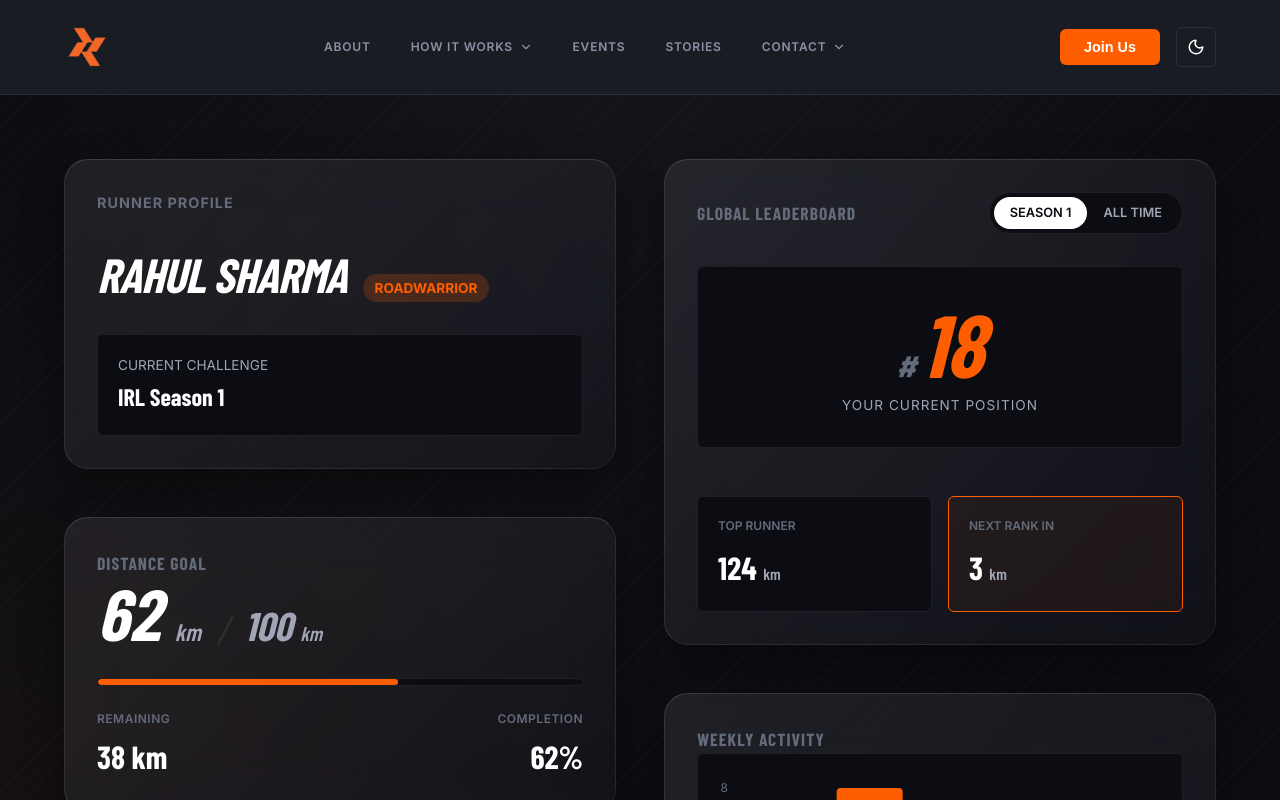
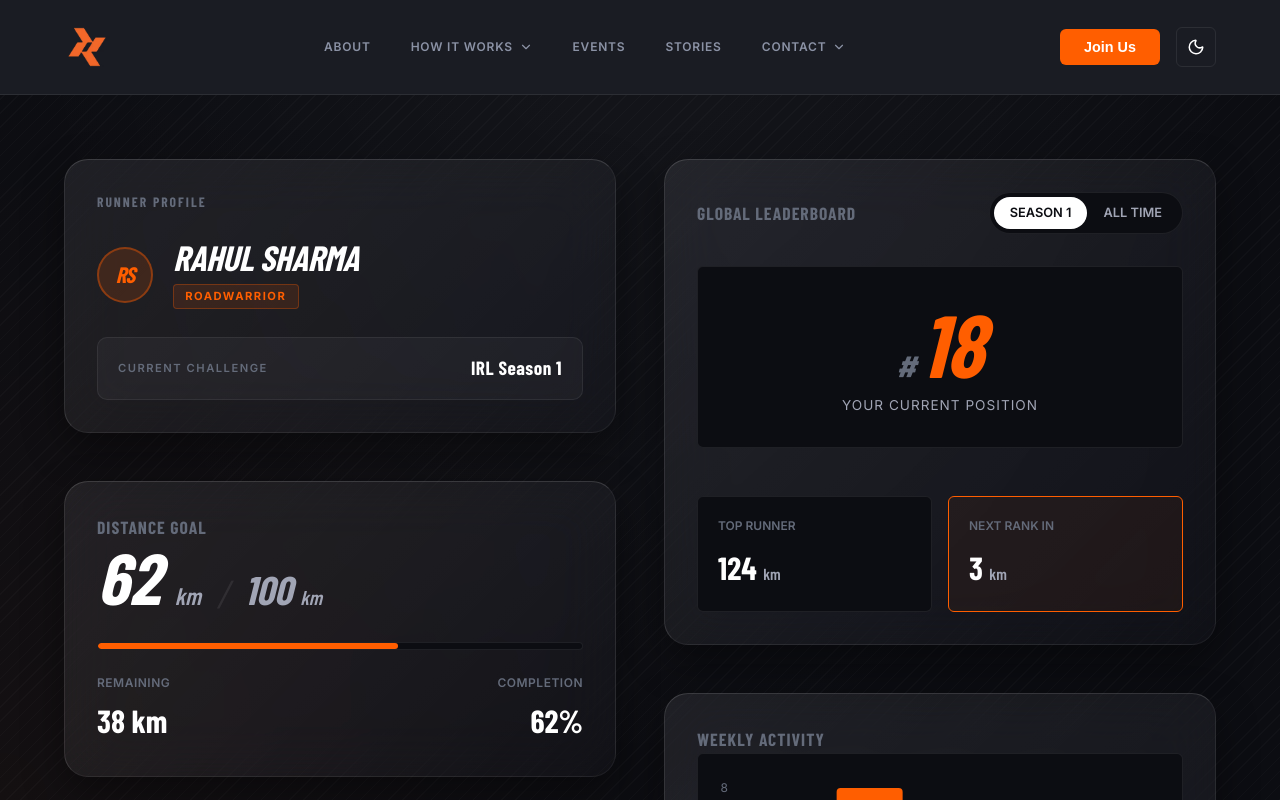
Before and after one commit to CodyBrat/runner, a React (Vite) app: page / in a window 1280 px wide. Shown: the top 800 px of the page. Built offline with nearby package versions, Linux system fonts and the light colour scheme; a web font is replaced by a local one.

Commit message:
fix(RunnerDetails): redesign with avatar, stacked name/badge and challenge strip

```diff
--- a/src/components/RunnerDetails.css
+++ b/src/components/RunnerDetails.css
@@ -1,65 +1,100 @@
 .card {
   padding: 2rem;
-  transition: background-color 0.2s ease;
+  transition: transform 0.2s ease;
 }
 
-.runner-title {
-  font-size: 0.9rem;
+.runner-label {
+  display: block;
+  font-family: var(--font-sport);
+  font-size: 0.85rem;
+  font-weight: 700;
+  letter-spacing: 2px;
   text-transform: uppercase;
-  letter-spacing: 1px;
   color: var(--text-muted);
-  margin-bottom: 1.5rem;
+  margin-bottom: 1.75rem;
 }
 
-.runner-info {
+.runner-main {
   display: flex;
-  flex-direction: column;
-  gap: 1.5rem;
+  align-items: center;
+  gap: 1.25rem;
+  margin-bottom: 1.75rem;
 }
 
-.runner-name-block {
+.runner-avatar {
+  flex-shrink: 0;
+  width: 56px;
+  height: 56px;
+  border-radius: 50%;
+  background: rgba(255, 94, 0, 0.15);
+  border: 2px solid rgba(255, 94, 0, 0.4);
   display: flex;
-  align-items: baseline;
-  gap: 1rem;
-}
-
-.runner-name-block h3 {
+  align-items: center;
+  justify-content: center;
   font-family: var(--font-sport);
-  font-size: 3rem;
+  font-size: 1.4rem;
+  font-weight: 800;
   font-style: italic;
-  font-weight: 800;
-  color: var(--text-primary);
-  text-transform: uppercase;
+  color: var(--accent-primary);
   letter-spacing: -1px;
 }
 
-.tier-badge {
-  background-color: #ff5e0033;
-  color: var(--accent-primary);
-  padding: 0.25rem 0.75rem;
-  border-radius: 100px;
-  font-size: 0.85rem;
-  font-weight: 700;
-  text-transform: uppercase;
+.runner-identity {
+  display: flex;
+  flex-direction: column;
+  gap: 0.5rem;
 }
 
+.runner-name {
+  font-family: var(--font-sport);
+  font-size: 2.2rem;
+  font-weight: 800;
+  font-style: italic;
+  text-transform: uppercase;
+  letter-spacing: -0.5px;
+  color: var(--text-primary);
+  line-height: 1;
+}
+
+.tier-badge {
+  display: inline-flex;
+  align-items: center;
+  background: rgba(255, 94, 0, 0.12);
+  color: var(--accent-primary);
+  border: 1px solid rgba(255, 94, 0, 0.3);
+  padding: 0.2rem 0.7rem;
+  border-radius: 4px;
+  font-size: 0.7rem;
+  font-weight: 700;
+  letter-spacing: 1.5px;
+  text-transform: uppercase;
+  width: fit-content;
+}
+
+/* ── Challenge strip ─────────────────────────────────────── */
 .runner-challenge {
-  background-color: var(--bg-main);
-  padding: 1.25rem;
-  border-radius: 6px;
-  border: 1px solid var(--border-subtle);
+  display: flex;
+  align-items: center;
+  justify-content: space-between;
+  background: rgba(255, 255, 255, 0.04);
+  border: 1px solid rgba(255, 255, 255, 0.07);
+  border-radius: 10px;
+  padding: 1rem 1.25rem;
 }
 
 .challenge-label {
-  font-size: 0.85rem;
-  color: var(--text-secondary);
+  font-family: var(--font-body);
+  font-size: 0.7rem;
+  font-weight: 600;
+  letter-spacing: 1.5px;
   text-transform: uppercase;
-  margin-bottom: 0.25rem;
+  color: var(--text-muted);
 }
 
 .challenge-value {
   font-family: var(--font-sport);
-  font-size: 1.5rem;
+  font-size: 1.2rem;
   font-weight: 700;
   color: var(--text-primary);
+  letter-spacing: 0.5px;
 }
--- a/src/components/RunnerDetails.jsx
+++ b/src/components/RunnerDetails.jsx
@@ -2,22 +2,23 @@ import React from 'react';
 import './RunnerDetails.css';
 
 const RunnerDetails = ({ data }) => {
+  const initials = data.runner.split(' ').map(n => n[0]).join('');
+
   return (
     <div className="card runner-details glass-card">
-            <div className="runner-header">
-                <h2 className="runner-title">Runner Profile</h2>
+      <span className="runner-label">Runner Profile</span>
+
+      <div className="runner-main">
+        <div className="runner-avatar">{initials}</div>
+        <div className="runner-identity">
+          <h2 className="runner-name">{data.runner}</h2>
+          <span className="tier-badge">{data.tier}</span>
         </div>
-
-            <div className="runner-info">
-                <div className="runner-name-block">
-                    <h3>{data.runner}</h3>
-                    <span className="tier-badge">{data.tier}</span>
       </div>
 
       <div className="runner-challenge">
-                    <div className="challenge-label">Current Challenge</div>
-                    <div className="challenge-value">{data.challenge}</div>
-                </div>
+        <span className="challenge-label">Current Challenge</span>
+        <span className="challenge-value">{data.challenge}</span>
       </div>
     </div>
   );
```
Lines whose indentation alone changed are shown as unchanged.
